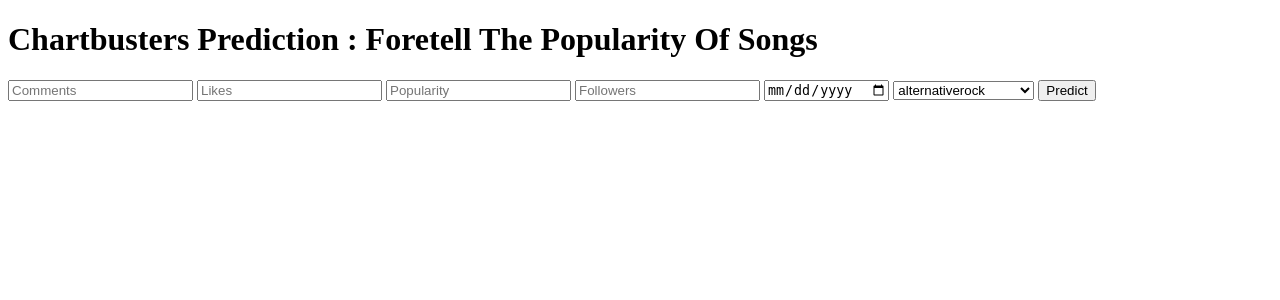
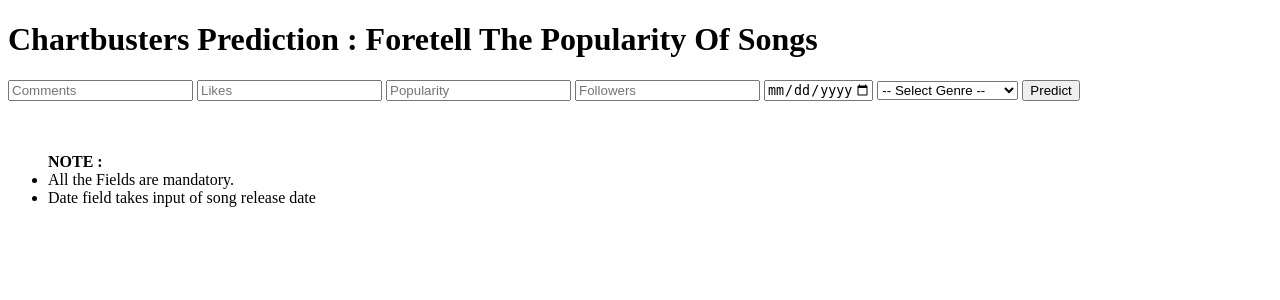
Before and after one commit to utkarshut/Heroku-demo, a Flask app: page / in a window 1280 px wide. Shown: the top 300 px of the page. Run offline with Flask 2, Linux system fonts and the light colour scheme; parts of the project's set-up code (start-up, migrations or seed data) failed here and were passed over.

Commit message:
adding comments

```diff
--- a/Chartbusters Prediction/templates/index.html
+++ b/Chartbusters Prediction/templates/index.html
@@ -21,8 +21,9 @@
         <input type="number" name="Likes" placeholder="Likes" required="required" />
     <input type="number" name="Popularity" placeholder="Popularity" required="required" />
     <input type="number" name="Followers" placeholder="Followers" required="required" />
-    <input type="date" name="date" placeholder="song release date">
-    <select name="Genre" required>
+    <input type="date" name="date" placeholder="song release date" required="required" min="2018-01-30" max="2020-01-30">
+    <select name="Genre" required="required">
+      <option value="">-- Select Genre --</option>
       <option value="Genre_alternativerock">alternativerock</option>
       <option value="Genre_ambient">ambient</option>
       <option value="Genre_classical">classical</option>
@@ -52,6 +53,17 @@
    {{ prediction_text }}
 
  </div>
+ <div>
+   <ul>
+     <b>NOTE :</b>
+     <li>
+      All the Fields are mandatory.
+     </li>
+     <li>
+      Date field takes input of song release date
+     </li>
+   </ul>
+ </div>
 
 
 </body>
```
